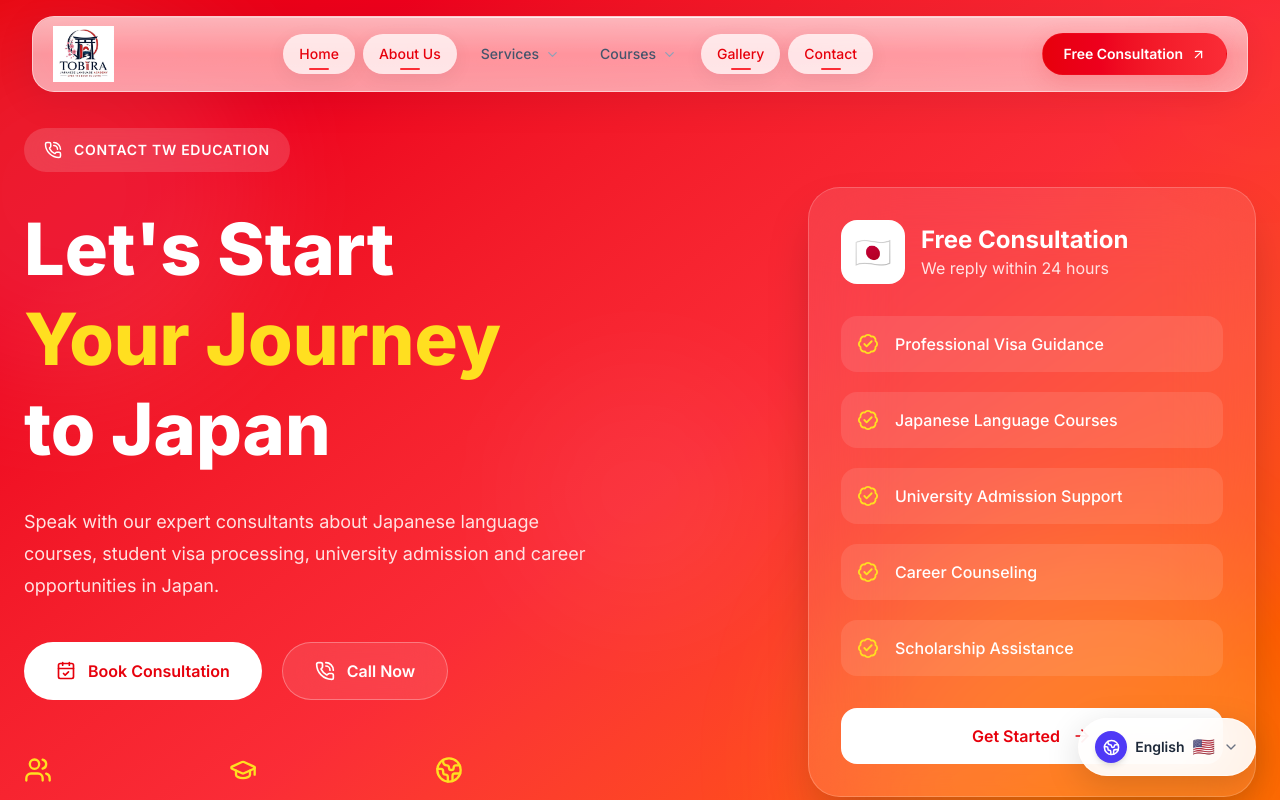
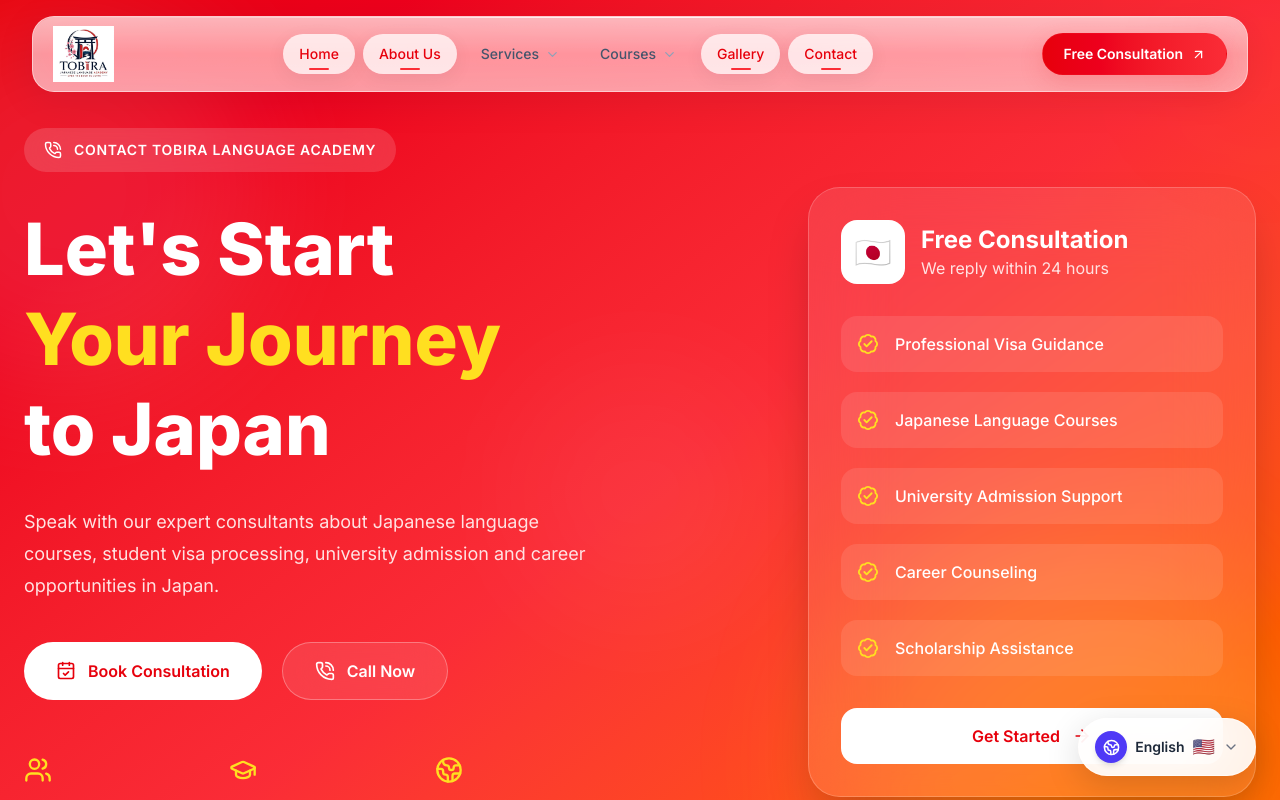
Before and after one commit to safi-sadi/tobira-academy, a Next.js app: page /contact in a window 1280 px wide. Shown: the top 800 px of the page. Built offline with nearby package versions, Linux system fonts and the light colour scheme.

Commit message:
Change Name to Tobira

```diff
--- a/src/components/sections/contact/ContactFAQ.jsx
+++ b/src/components/sections/contact/ContactFAQ.jsx
@@ -6,7 +6,7 @@ import { ChevronDown } from "lucide-react";
 
 const faqs = [
   {
-    question: "How can I study in Japan through TW Education?",
+    question: "How can I study in Japan through Tobira Language Academy?",
     answer:
       "We guide you through the complete process including university selection, admission, document preparation, visa processing, and pre-departure support."
   },
--- a/src/components/sections/contact/ContactHero.jsx
+++ b/src/components/sections/contact/ContactHero.jsx
@@ -43,7 +43,7 @@ export default function ContactHero() {
             <PhoneCall size={18} className="text-white" />
 
             <span className="text-sm font-semibold uppercase tracking-wider text-white">
-              Contact TW Education
+              Contact Tobira Language Academy
             </span>
 
           </div>
```
